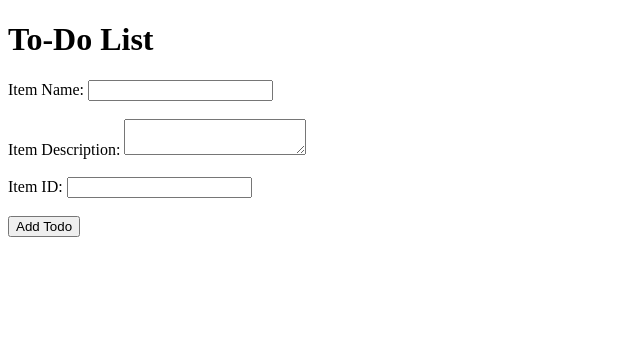
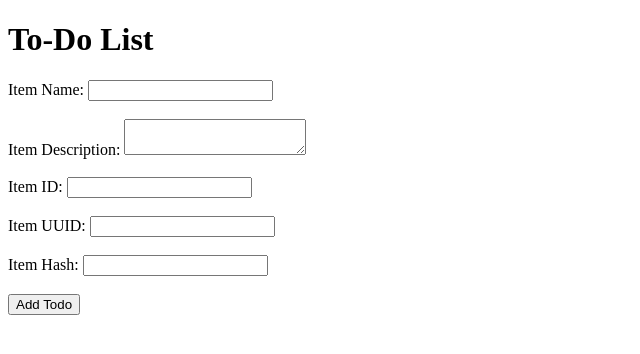
Before and after one commit to VishnuMor369/flask-git-github-assignment, a Flask app: page / in a window 1280 px wide. Shown: the top 354 px of the page, without its empty margins (0-640 px from the left). Run offline with Flask 3, Linux system fonts and the light colour scheme.

Commit message:
Re-commit: Item UUID and Item Hash after soft reset

```diff
--- a/Task-3/frontend/templates/index.html
+++ b/Task-3/frontend/templates/index.html
@@ -29,6 +29,16 @@
 
         <br><br>
 
+                <label for="itemUuid">Item UUID:</label>
+        <input type="text" id="itemUuid" name="itemUuid" required>
+
+        <br><br>
+
+                <label for="itemHash">Item Hash:</label>
+        <input type="text" id="itemHash" name="itemHash" required>
+
+        <br><br>
+
         <button type="submit">Add Todo</button>
 
     </form>
```
